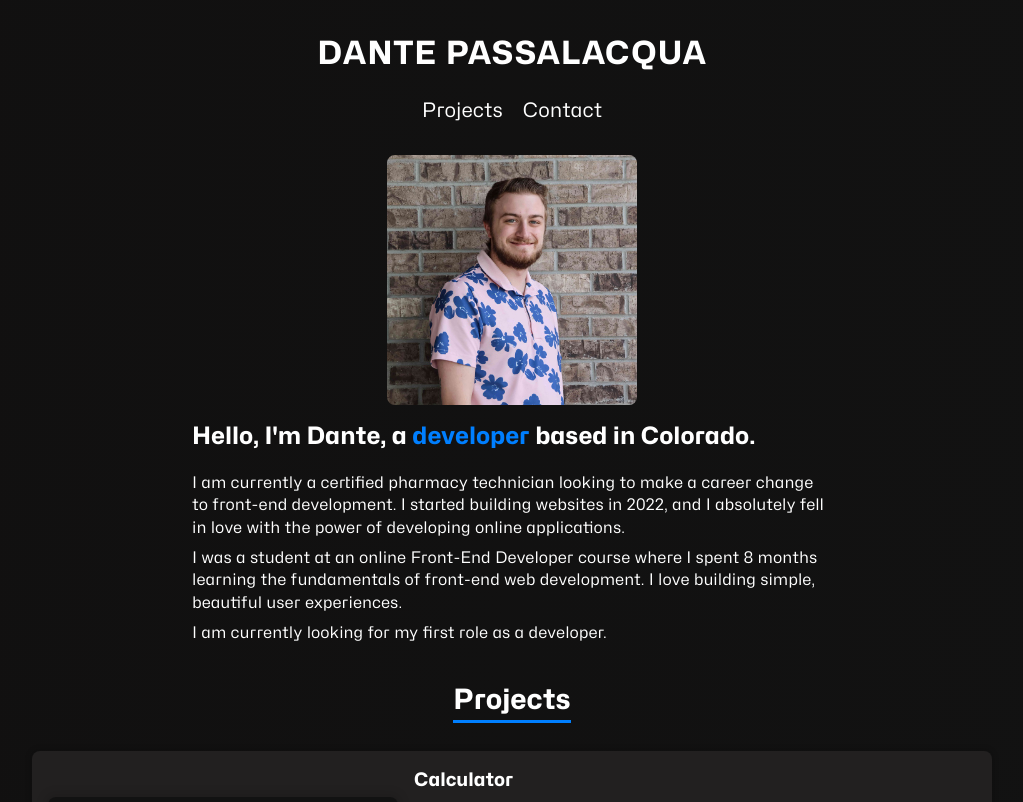
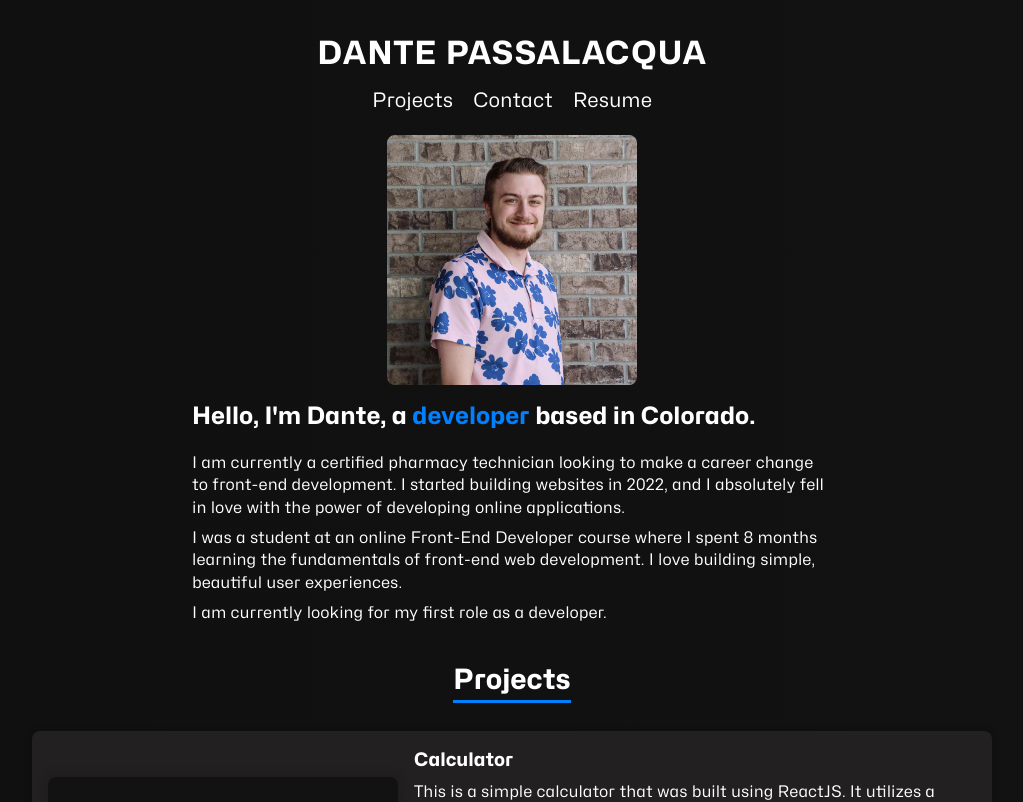
Before and after one commit to dpass47/portfolio, a React (Create React App) app: page / in a window 1280 px wide. Shown: the top 802 px of the page, without its empty margins (128-1151 px from the left). Built offline with nearby package versions, Linux system fonts and the light colour scheme; a web font is replaced by a local one.

Commit message:
changed resume location

```diff
--- a/src/Components/Footer.js
+++ b/src/Components/Footer.js
@@ -31,14 +31,6 @@ function Footer() {
 				>
 					GitHub
 				</a>
-				<a
-					href="https://devdante.com/resume"
-					className="contact-link"
-					target="_blank"
-					rel="noreferrer"
-				>
-					Resume
-				</a>
 			</div>
 		</div>
 	);
--- a/src/Components/Header.js
+++ b/src/Components/Header.js
@@ -30,6 +30,13 @@ function Header() {
 						Contact
 					</Link>
 				</p>
+				<a
+					href="https://devdante.com/resume"
+					target="_blank"
+					rel="noreferrer"
+				>
+					Resume
+				</a>
 			</div>
 		</header>
 	);
--- a/src/styles/Header.scss
+++ b/src/styles/Header.scss
@@ -15,18 +15,40 @@ header {
 
 .header-links {
 	font-size: 1rem;
-	margin: 0.5em auto 1em;
+	margin: 0 auto 0.5em;
+	max-width: 300px;
 	padding: 0;
 	display: flex;
+	justify-content: space-between;
 	align-items: center;
 	cursor: pointer;
 
-	p:first-of-type {
+	p {
 		margin-right: 1em;
 	}
 
-	p:hover {
+	a {
+		text-decoration: none;
+		color: #fff;
+	}
+
+	a:visited {
+		color: #fff;
+	}
+
+	p,
+	a {
+		transition: all 200ms ease-in-out;
+	}
+
+	p:hover,
+	a:hover {
 		color: #cacaca;
+	}
+
+	p:active,
+	a:active {
+		transform: scale(0.95);
 	}
 }
 
```
